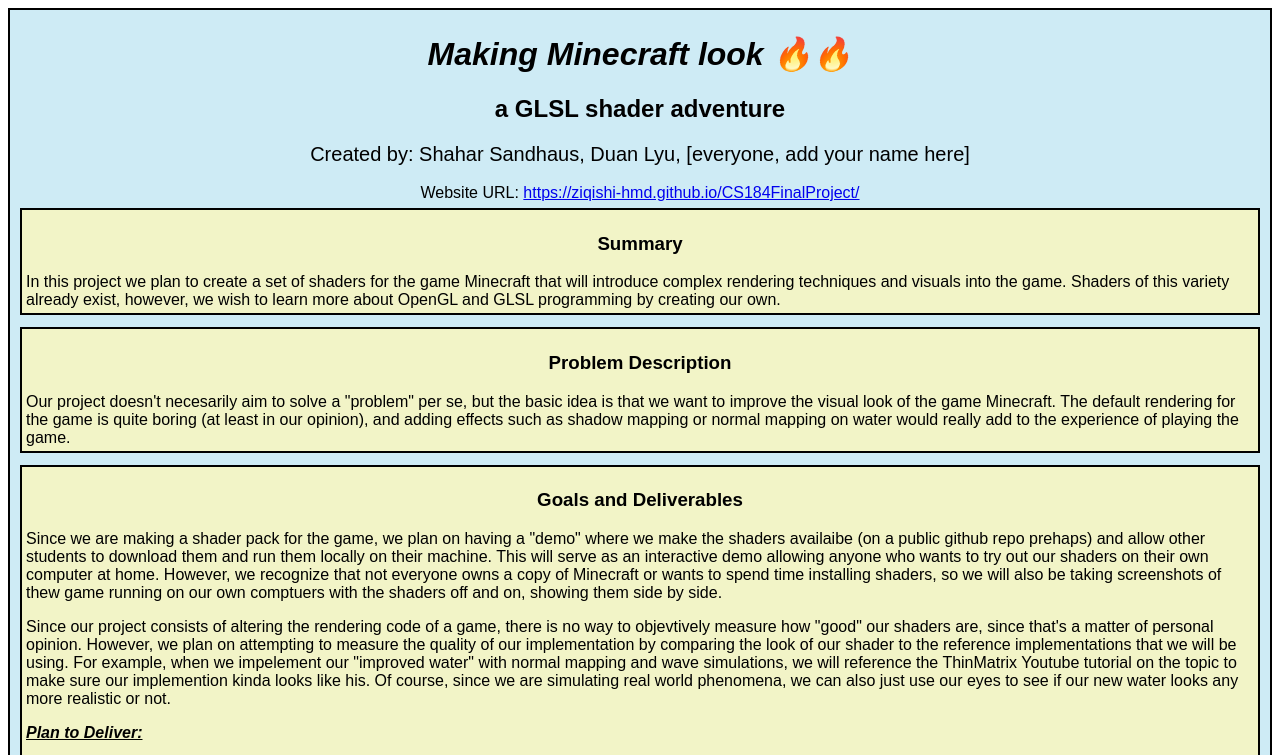
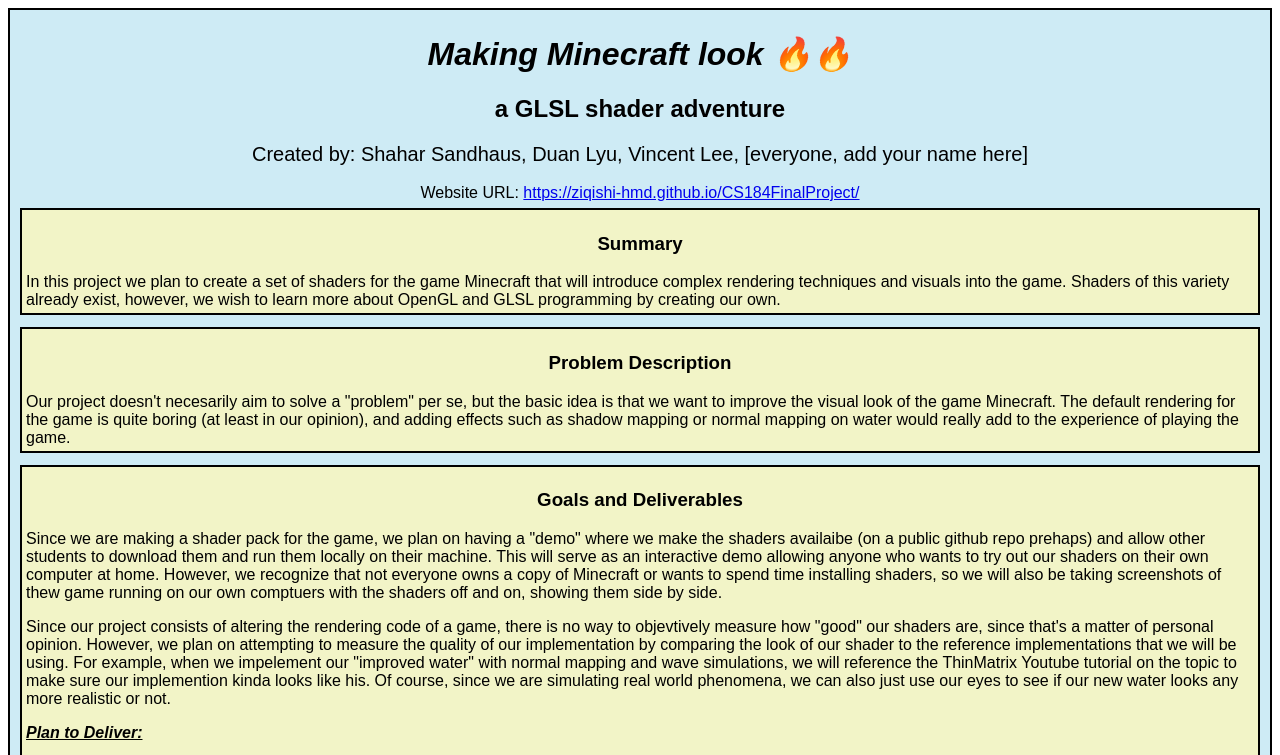
Before and after one commit to ZiqiShi-HMD/CS184FinalProject, a plain HTML site: page docs/index.html in a window 1280 px wide. Shown: the top 755 px of the page. Drawn offline with nearby package versions, Linux system fonts and the light colour scheme.

Commit message:
added name

```diff
--- a/docs/index.html
+++ b/docs/index.html
@@ -31,7 +31,7 @@
     <div style="vertical-align: top; padding: 4px; border: 2px solid black; background-color: #ceebf5;">
         <em> <strong> <h1 align="middle">Making Minecraft look 🔥🔥</h1></strong></em>
         <h2 align="middle">a GLSL shader adventure</h2>
-        <div align="middle" style="font-size: 20px;">Created by: Shahar Sandhaus, Duan Lyu, [everyone, add your name here]</div> <br>
+        <div align="middle" style="font-size: 20px;">Created by: Shahar Sandhaus, Duan Lyu, Vincent Lee, [everyone, add your name here]</div> <br>
         <div style="font-size: 16px;" align="middle">Website URL: <a href="https://ziqishi-hmd.github.io/CS184FinalProject/">https://ziqishi-hmd.github.io/CS184FinalProject/</a></div>
 
         <div style="padding: 6px;"> <div style="vertical-align: top; padding: 4px; background-color: rgb(242, 244, 199); border: 2px solid black;">
```
